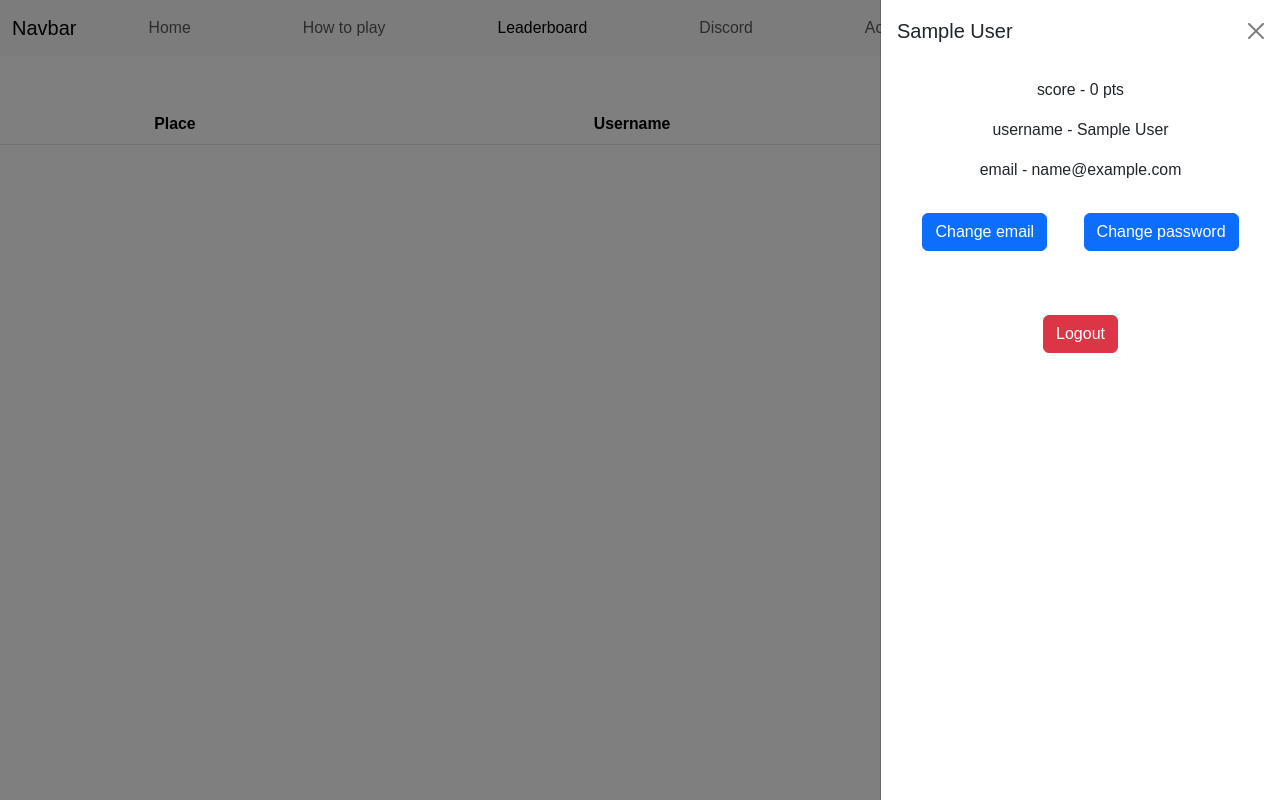
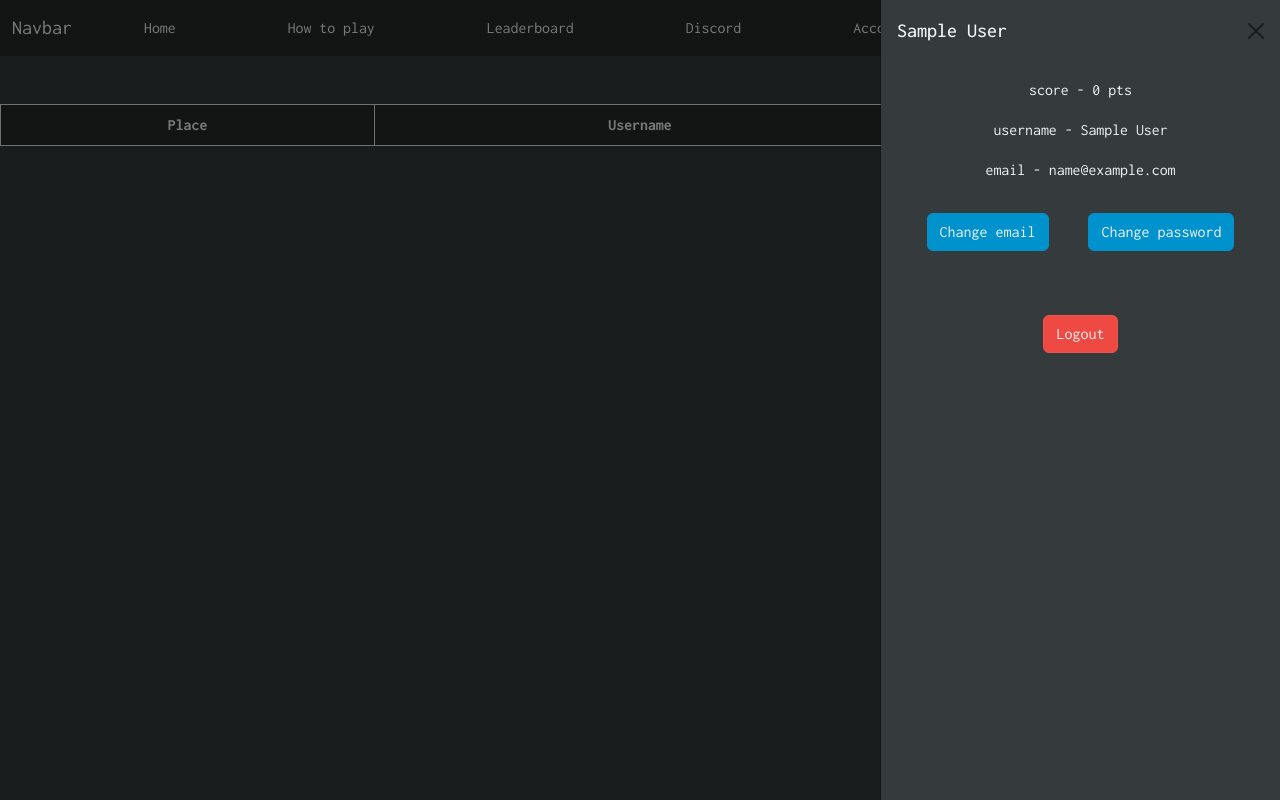
Before and after one commit to Will-Line/Inv0luntary-CTF, a Flask app: page /leaderboard in a window 1280 px wide, after a click on "Account". Run offline with Flask 3, Linux system fonts and the light colour scheme; the visitor is signed in with stand-in values (Sample User, id 1); data comes from the database, SQL or seed files in the repository; lists and menus that the app fills with data are empty.

Commit message:
added css changes to html

```diff
--- a/templates/base.html
+++ b/templates/base.html
@@ -8,12 +8,16 @@
   <link href="https://cdn.jsdelivr.net/npm/bootstrap@5.3.3/dist/css/bootstrap.min.css" rel="stylesheet"
     integrity="sha384-QWTKZyjpPEjISv5WaRU9OFeRpok6YctnYmDr5pNlyT2bRjXh0JMhjY6hW+ALEwIH" crossorigin="anonymous">
   <link rel="stylesheet" href="{{url_for('static', filename='css/styles.css')}}">
+  <link rel="stylesheet" href="{{url_for('static', filename='css/colours.css')}}">
   {% endblock %}
+  <link rel="preconnect" href="https://fonts.googleapis.com">
+  <link rel="preconnect" href="https://fonts.gstatic.com" crossorigin>
+  <link href="https://fonts.googleapis.com/css2?family=Inconsolata:wght@200..900&display=swap" rel="stylesheet">
 </head>
 
 <body class="text-center">
   {% macro navBar(page) -%}
-  <nav class="navbar navbar-expand-lg bg-body-tertiary">
+  <nav class="navbar-colour navbar navbar-expand-lg">
     <div class="container-fluid">
       <button class="navbar-toggler" type="button" data-bs-toggle="collapse" data-bs-target="#navbarTogglerDemo03"
         aria-controls="navbarTogglerDemo03" aria-expanded="false" aria-label="Toggle navigation">
@@ -69,7 +73,7 @@
     </div>
   </nav>
 
-  <div class="offcanvas offcanvas-end" tabindex="-1" id="accountOffCanvas" aria-labelledby="accountOffCanvasLabel">
+  <div class="offcanvas offcanvas-end account-colour" tabindex="-1" id="accountOffCanvas" aria-labelledby="accountOffCanvasLabel">
     <div class="offcanvas-header">
       <h5 class="offcanvas-title" id="accountOffCanvasLabel">{{current_user.name}}</h5>
       <button type="button" class="btn-close" data-bs-dismiss="offcanvas" aria-label="Close"></button>
--- a/templates/leaderboard.html
+++ b/templates/leaderboard.html
@@ -1,20 +1,22 @@
 {% extends "base.html" %}
 <!doctype html>
 <html lang="en">
+
+
 
 {% block body %}
 
   {{ navBar("leaderboard") }}
 
-  <table class="table mt-5 table-striped table-hover">
-    <thead>
+  <table class="table mt-5 table-striped table-hover table-bordered ">
+    <thead class="leaderboard">
       <tr>
         <th scope="col">Place</th>
         <th scope="col">Username</th>
         <th scope="col">Score</th>
       </tr>
     </thead>
-    <tbody>
+    <tbody class="leaderboard">
       {% for i in range(usersLength) %}
       <tr>
         <th scope="row">{{ i+1 }}</th>
```
Also changed, not shown: templates/index.html (+7 -8 lines).
